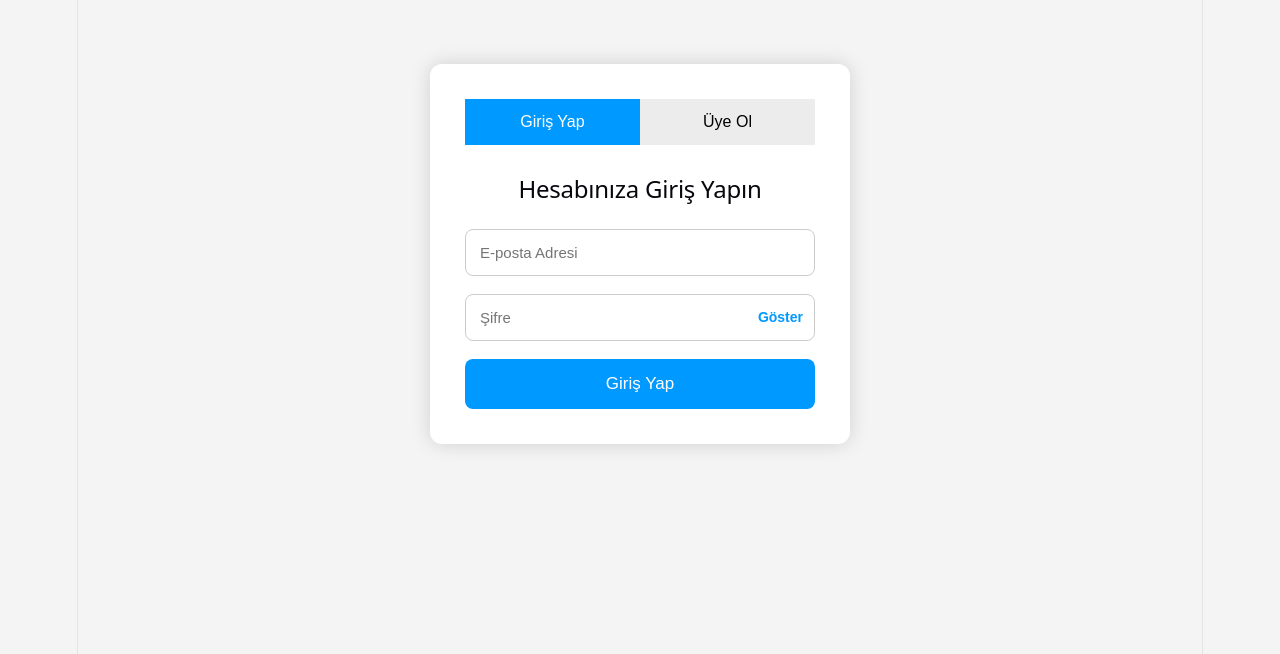
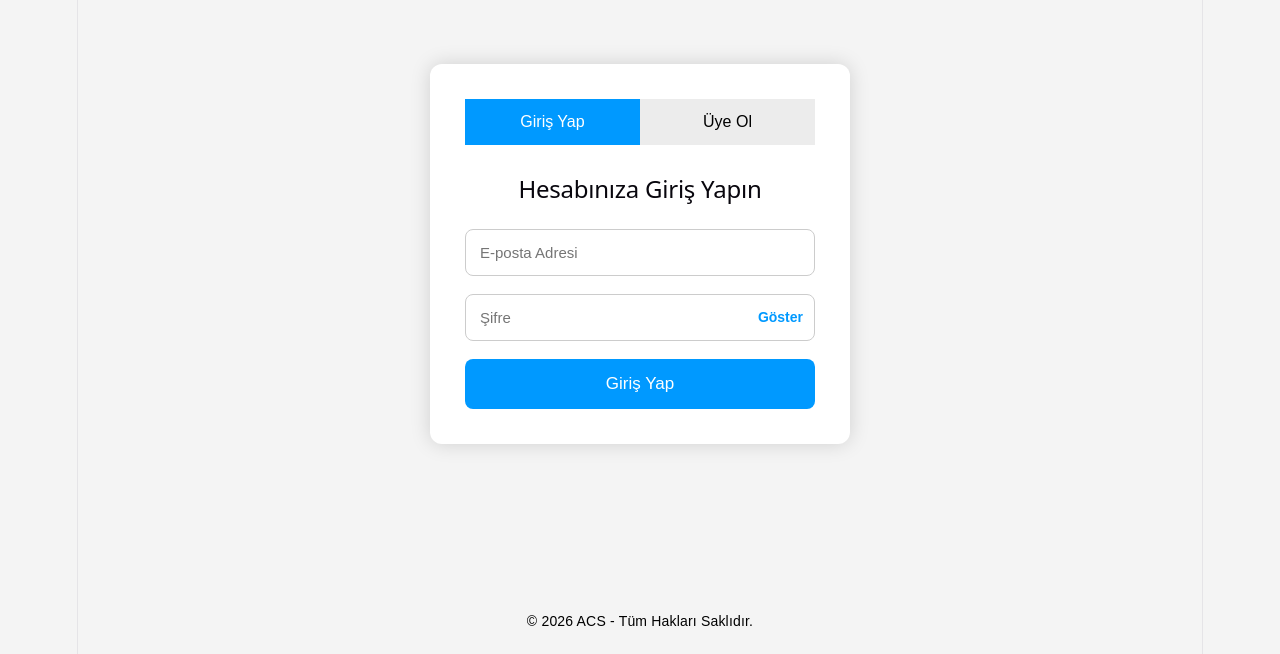
Before and after one commit to 1serdar/reactproje, a React (Vite) app: page /reactproje/login in a window 1280 px wide. Shown: the part 146-800 px from the top of the page. Built offline with nearby package versions, Linux system fonts and the light colour scheme.

Commit message:
semantic_html_nc9

```diff
--- a/src/App.css
+++ b/src/App.css
@@ -160,3 +160,12 @@ input{
     font-size: 16px;
   }
 }
+
+.login-footer {
+  position: absolute;
+  bottom: 20px;
+  width: 100%;
+  text-align: center;
+  font-size: 14px;
+  color: #000;
+}
--- a/src/App.jsx
+++ b/src/App.jsx
@@ -191,6 +191,11 @@ function App() {
                 )}
 
               </div>
+
+              <footer className="login-footer">
+                © {new Date().getFullYear()} ACS - Tüm Hakları Saklıdır.
+              </footer>
+
             </div>
           )}
       />
--- a/src/Home.css
+++ b/src/Home.css
@@ -25,6 +25,8 @@
 .header-title {
     font-size: 22px;
     font-weight: bold;
+    color: white;
+    letter-spacing: normal;
 }
 
 .logout-btn {
--- a/src/Home.jsx
+++ b/src/Home.jsx
@@ -17,9 +17,9 @@ function Home({ setSelectedProduct, onLogout }) {
           <img src={logo} alt="Logo" />
         </div>
 
-        <div className="header-title">
+        <h1 className="header-title">
           Hoş Geldiniz
-        </div>
+        </h1>
 
         <button
           className="logout-btn"
@@ -30,9 +30,10 @@ function Home({ setSelectedProduct, onLogout }) {
 
       </header>
 
-      <main className="products-section">
+      <main>
+        <section className="products-section">
           {products.map((product) => (
-          <div
+            <article
               className="product-card"
               key={product.id}
               onClick={() => {
@@ -47,8 +48,9 @@ function Home({ setSelectedProduct, onLogout }) {
               <h3>{product.name}</h3>
 
               <p className="product-price">{product.price} TL</p>
-          </div>
+            </article>
           ))}
+        </section>
       </main>
 
     </div>
--- a/src/ProductDetail.css
+++ b/src/ProductDetail.css
@@ -24,6 +24,8 @@
 .detail-header-title {
     font-size: 22px;
     font-weight: bold;
+    color: white;
+    letter-spacing: normal;
 }
 
 .detail-header-buttons {
--- a/src/ProductDetail.jsx
+++ b/src/ProductDetail.jsx
@@ -21,9 +21,9 @@ function ProductDetail({ product, onLogout }) {
                     <img src={logo} alt="Logo" />
                 </div>
 
-                <div className="detail-header-title">
+                <h1 className="detail-header-title">
                     Ürün Detayı
-                </div>
+                </h1>
 
                 <div className="detail-header-buttons">
                     <button
@@ -43,16 +43,16 @@ function ProductDetail({ product, onLogout }) {
 
             </header>
 
-            <div className="product-detail">
-                <div className="product-detail-image">
+            <main className="product-detail">
+                <figure className="product-detail-image">
                     <img src={selectedProduct.image} alt={selectedProduct.name} />
-                </div>
+                </figure>
 
-                <div className="product-detail-info">
+                <section className="product-detail-info">
                     <h1>{selectedProduct.name}</h1>
                     <h1>{selectedProduct.price} TL</h1>
-                </div>
-            </div>
+                </section>
+            </main>
 
         </div>
     );
```
Lines whose indentation alone changed are shown as unchanged.
